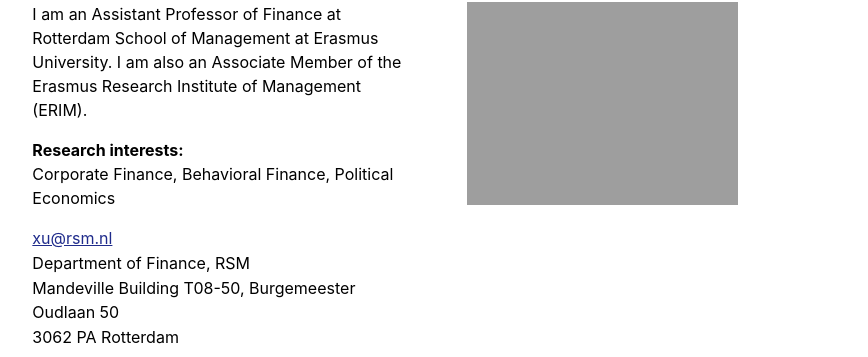
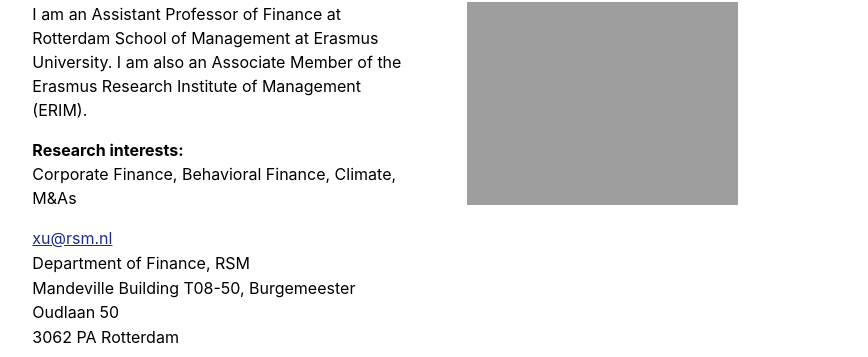
Before and after one commit to guosongxu/guosongxu.github.io, a Jekyll site: the page built from index.md, in a window 1280 px wide. Shown: the part 171-528 px from the top of the page, without its empty margins (197-1065 px from the left). Built offline with Jekyll 4.4.1, drawn with Linux system fonts in a browser that asks for light colours.

Commit message:
Update index.md

```diff
--- a/index.md
+++ b/index.md
@@ -6,7 +6,7 @@
 I am an Assistant Professor of Finance at Rotterdam School of Management at Erasmus University. I am also an Associate Member of the Erasmus Research Institute of Management (ERIM).
 
 <p style="margin-bottom:10px"><strong>Research interests:</strong><br>
-Corporate Finance, Behavioral Finance, Political Economics<p>
+Corporate Finance, Behavioral Finance, Climate, M&As<p>
 
 <p style="margin-bottom:1px"><a style="color:#1F2B8B" href="mailto:xu@rsm.nl">xu@rsm.nl</a></p>
 <p style="margin-bottom:1px">Department of Finance, RSM</p>
```
